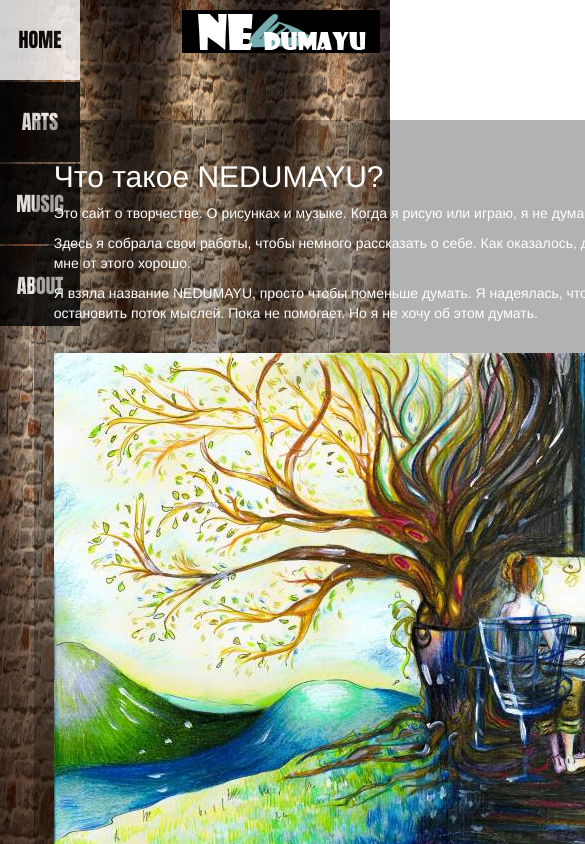
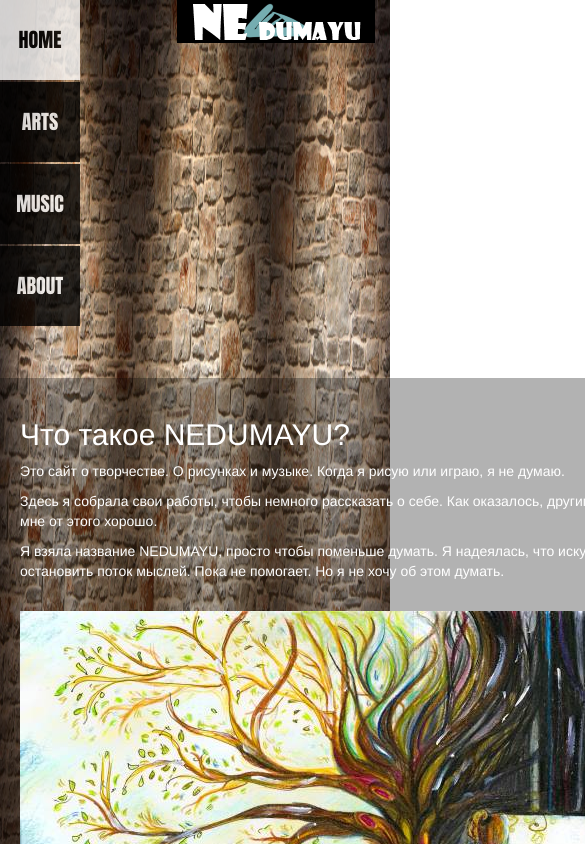
Before and after one commit to orlovanton/nedumauy, a plain HTML site: page index.html in a window 390 px wide. Shown: the top 844 px of the page, 585 px wide, since content can reach past the window. Drawn offline with Linux system fonts and the light colour scheme.

Commit message:
Фикс моб. версии главной стр

```diff
--- a/index.html
+++ b/index.html
@@ -3,7 +3,7 @@
 <head lang="en">
     <meta charset="UTF-8">
     <title>NEDUMAYU</title>
-    <meta name="viewport" content="width=device-width, initial-scale=1">
+    <!--<meta name="viewport" content="width=device-width, initial-scale=1.0">-->
     <link rel="stylesheet" href="lib/bootstrap-3.3.5-dist/css/bootstrap.css">
     <link rel="stylesheet" href="lib/lightbox/css/lightbox.min.css">
     <link rel="stylesheet" href="style.css">
@@ -11,16 +11,17 @@
 <body>
 <div class="container-fluid">
     <div class="row">
-        <div class="col-xs-1">
+        <div class="col-xs-12 col-sm-2 col-md-1 nav-wrapper">
+            <div class="logo visible-xs"></div>
             <div class="nav" id="home-link">home</div>
             <div class="nav" id="art-link">arts</div>
             <div class="nav" id="art-music">music</div>
             <div class="nav" id="about-link">about</div>
         </div>
-        <div class="col-xs-11">
+        <div class="col-xs-12 col-sm-10 col-md-11">
             <div class="row">
-                <div class="col-xs-12 logo-wrapper">
-                    <div class="logo" id="logo"></div>
+                <div class="col-xs-12  hidden-xs logo-wrapper">
+                    <div class="logo"></div>
                 </div>
             </div>
             <div class="row">
@@ -37,7 +38,7 @@
 
                         <p>Я взяла название NEDUMAYU, просто чтобы поменьше думать. Я надеялась, что искусство поможет
                             мне остановить поток мыслей. Пока не помогает. Но я не хочу об этом думать.</p><br>
-                        <img src="img022.jpg">
+                        <img src="img022.jpg" class="img022">
                     </div>
                 </div>
             </div>
@@ -51,7 +52,7 @@
 </div>
 <script src="lib/jquery-2.2.0.js"></script>
 <script>
-    $("#logo, #home-link").on("click", function () {
+    $(".logo, #home-link").on("click", function () {
         $("#main-container").load("home.html");
     });
 
```
